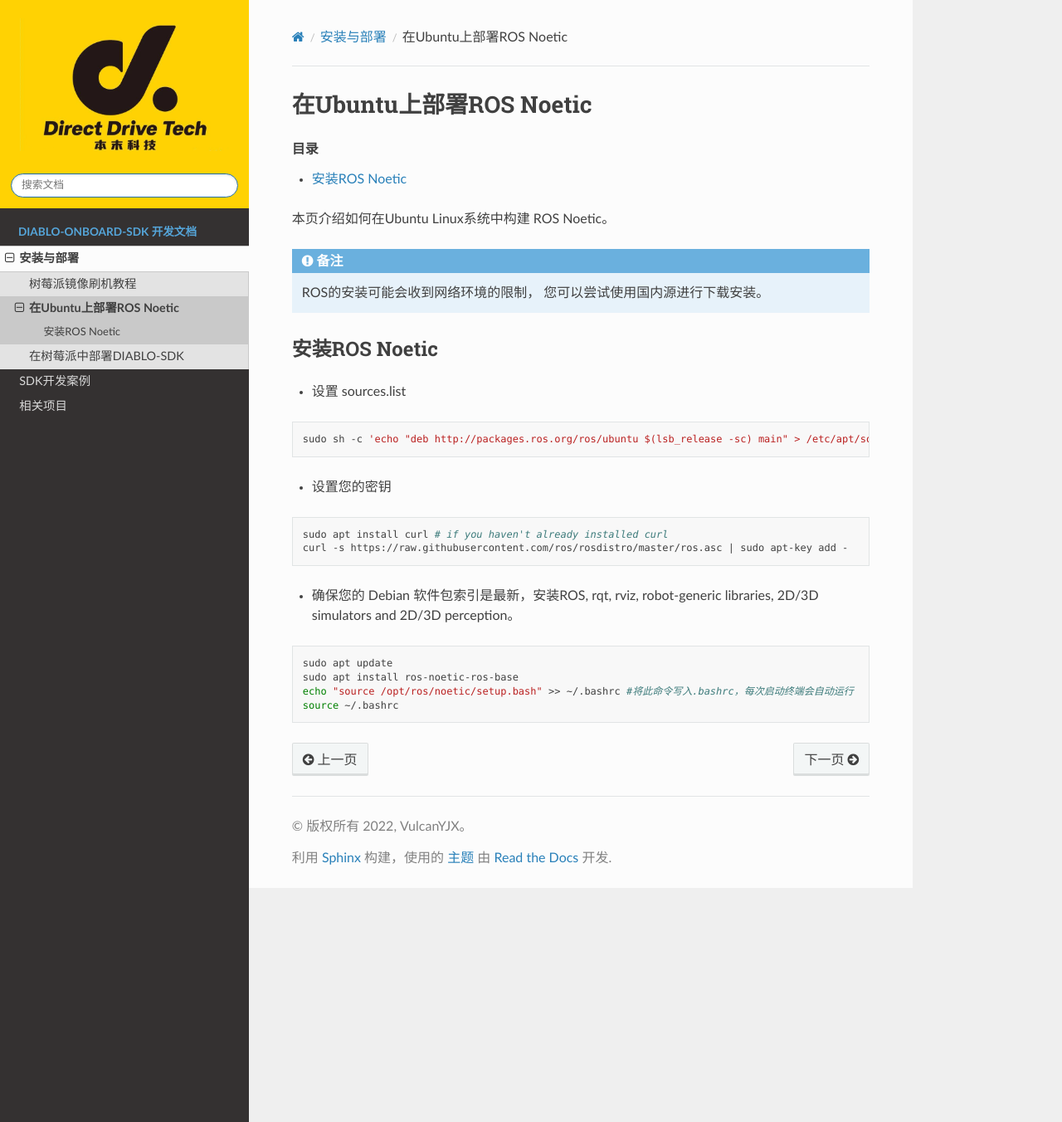
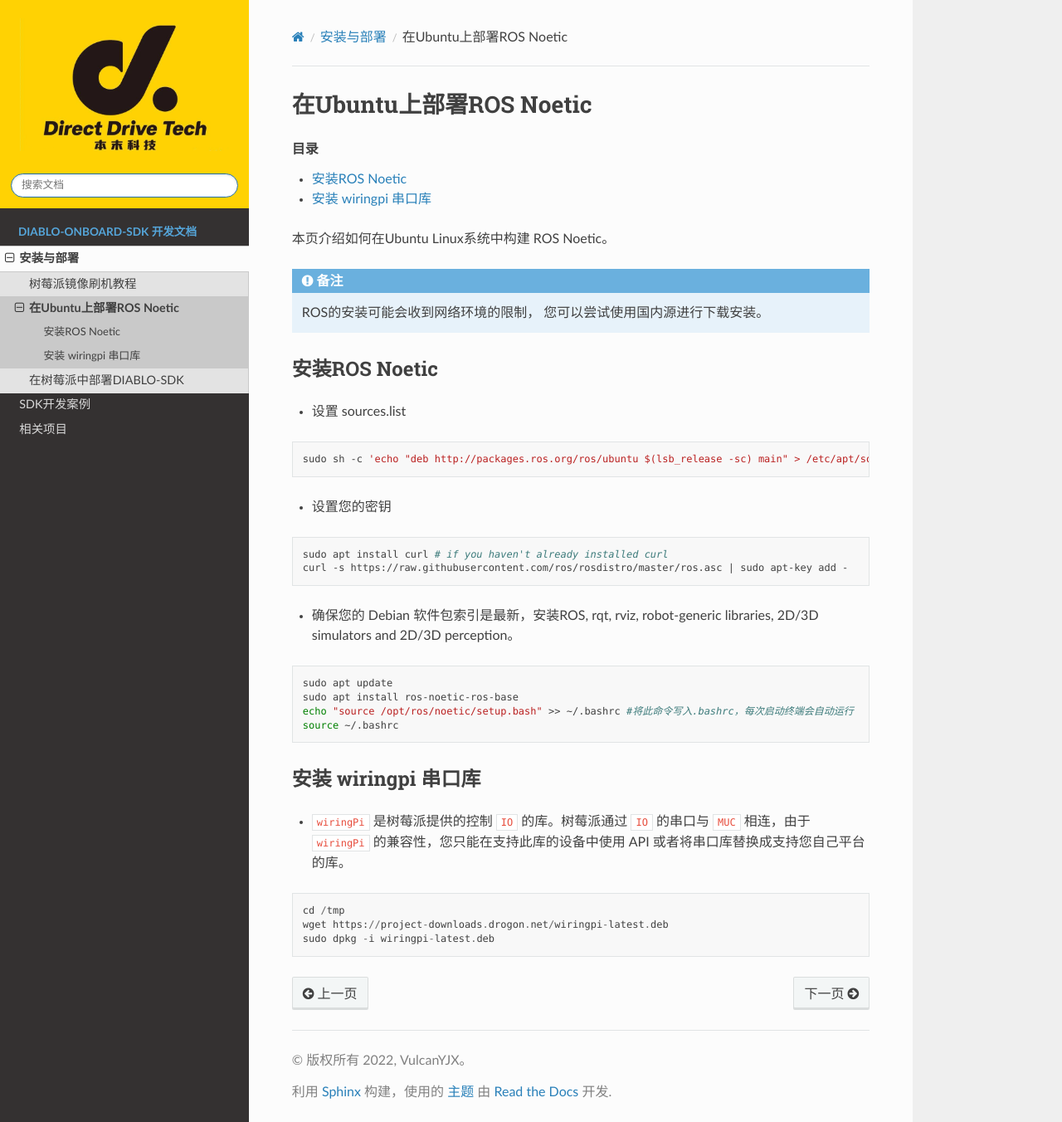
Before and after one commit to DDTRobot/diablo-sdk-docs, a Sphinx documentation site: the page built from source/pages/Installation/Build-Dependencies.md, in a window 1280 px wide and 1352 px high. Shown: the whole window at 83% size. Built offline with Sphinx 7.4.7 and the Read the Docs theme 2.0.0, drawn with Linux system fonts in a browser that asks for light colours.

Commit message:
Update Build-Dependencies.md

````diff
--- a/source/pages/Installation/Build-Dependencies.md
+++ b/source/pages/Installation/Build-Dependencies.md
@@ -45,3 +45,13 @@
 echo "source /opt/ros/noetic/setup.bash" >> ~/.bashrc #将此命令写入.bashrc，每次启动终端会自动运行
 source ~/.bashrc
 ```
+
+## 安装 wiringpi 串口库
+
+- `wiringPi` 是树莓派提供的控制 `IO` 的库。树莓派通过 `IO` 的串口与 `MUC` 相连，由于 `wiringPi` 的兼容性，您只能在支持此库的设备中使用 API 或者将串口库替换成支持您自己平台的库。
+
+```
+cd /tmp
+wget https://project-downloads.drogon.net/wiringpi-latest.deb
+sudo dpkg -i wiringpi-latest.deb
+```
````
